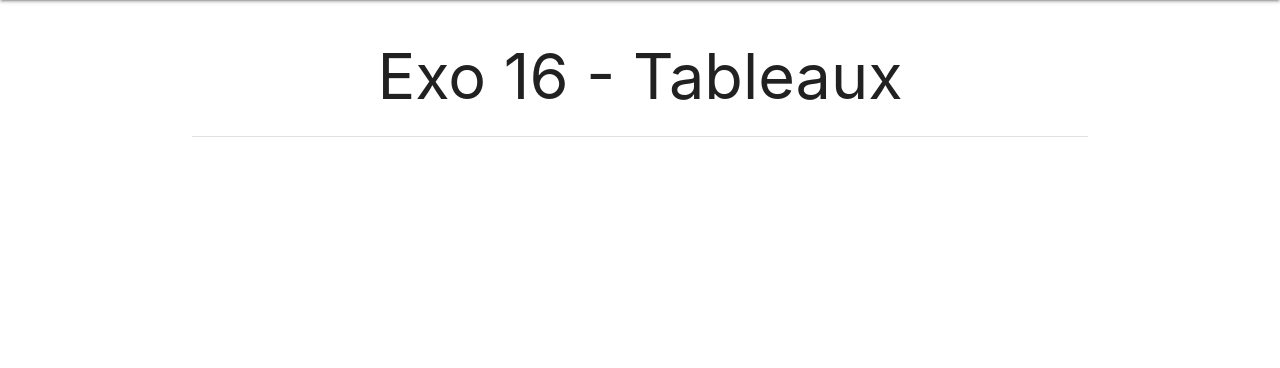
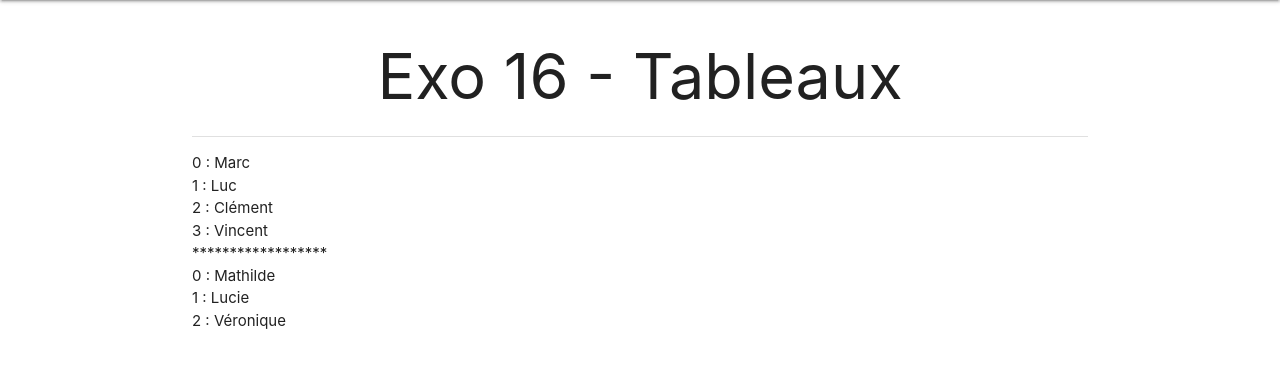
Before and after one commit to totomatix/CorrectionExosPHPCDA7, a PHP site: page /exercices/exo16/index.php in a window 1280 px wide. Shown: the part 64-432 px from the top of the page. Run offline with PHP 8.4, Linux system fonts and the light colour scheme.

Commit message:
Correction exo16

```diff
--- a/exercices/exo16/index.php
+++ b/exercices/exo16/index.php
@@ -3,7 +3,19 @@ $titre = "Exo 16 - Tableaux"; // Mettre le titre de la page
 ?>
 <!-- mettre votre code ici -->
 <?php
+$noms_masculins = ['Marc','Luc','Clément','Vincent'];
+$noms_feminins = array('Mathilde','Lucie','Véronique');
 
+// affichage 1er tableau
+for ($i=0; $i < count($noms_masculins); $i++) {
+    echo "$i : $noms_masculins[$i]<br>";
+}
+
+echo '******************<br>';
+// affichage 2eme tableau
+foreach ($noms_feminins as $indice => $prenom) {
+    echo "$indice : $prenom<br>";
+}
 ?>
 
 <?php
```
